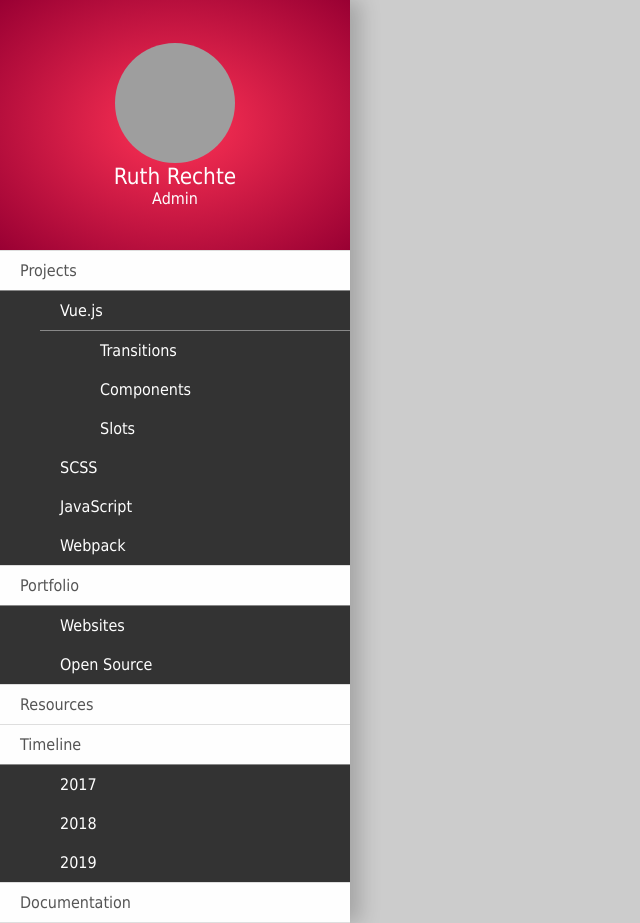
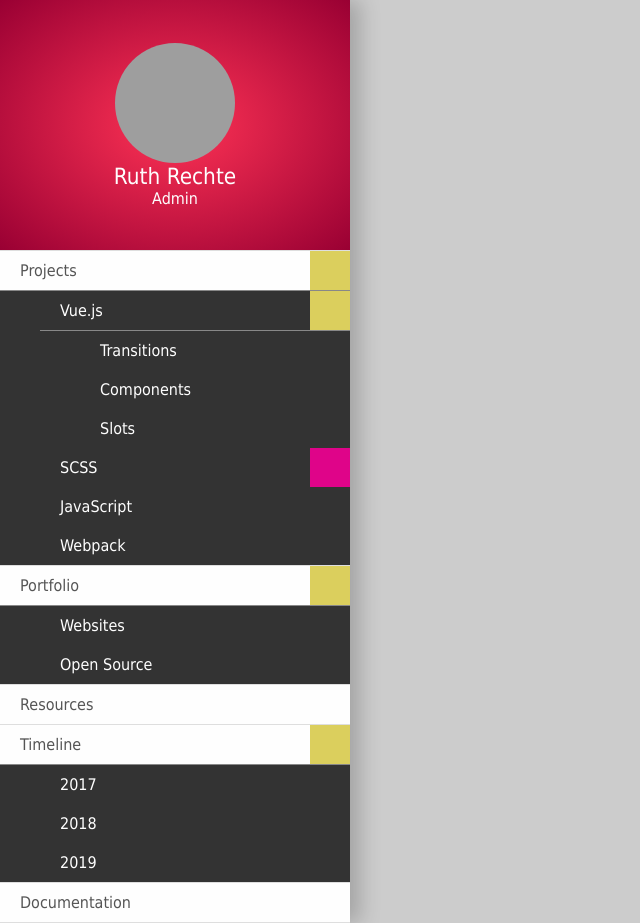
Before and after one commit to ronca85/webnoob__navigation, a Vue app: page / in a window 1280 px wide. Shown: the whole page, without its empty margins (0-640 px from the left). Built offline with nearby package versions, Linux system fonts and the light colour scheme; grey boxes are pictures that could not be loaded.

Commit message:
toggle buttons

```diff
--- a/src/components/Dropdown.vue
+++ b/src/components/Dropdown.vue
@@ -4,13 +4,13 @@
 	<li class="list__item list_item_sidebar"
 		v-for="(item, index) in list.subnav"
 		:key="'item'+index">
-		<span v-if="item.subnav"
-			class="icon"
-			:class="{'icon-open': !item.open,
-					'icon-closed': item.open}"></span>
-		<div class="text text_menu"
-			@click="item.open = !item.open">
+		<div class="text text_menu">
 			{{ item.title }}
+			<span v-if="item.subnav"
+				@click="item.open = !item.open"
+				class="icon"
+				:class="{'icon-open': !item.open,
+						'icon-closed': item.open}"></span>
 		</div>
 		<Dropdown class="dropdown"
 			v-if="item.subnav"
@@ -51,13 +51,23 @@ export default {
 	.text_menu {
 		padding: 10px 0;
 		text-indent: 20px;
+		position: relative;
 	}
 
 	.icon {
+		cursor: pointer;
 		position: absolute;
-		top: 12px;
-		right: 10px;
-		width: 30px;
-		height: 30px;
+		top: 0;
+		right: 0;
+		height: 100%;
+		display: block;
+		background-color: #39df5f;
+		width: 40px;
+		&.icon-open {
+			background-color: #df0489;
+		}
+		&.icon-closed {
+			background-color: #dbcf5d;
+		}
 	}
 </style>
--- a/src/components/Sidebar.vue
+++ b/src/components/Sidebar.vue
@@ -5,13 +5,13 @@
 		<li v-for="(item, index) in navigation"
 			class="list__item list_item_sidebar"
 			:key="'item'+index">
-			<span v-if="item.subnav"
-				class="icon"
-				:class="{'icon-open': !item.open,
-						'icon-closed': item.open}"></span>
-			<div class="text text_menu"
-				@click="item.open = !item.open">
+			<div class="text text_menu">
 				{{ item.title }}
+				<span v-if="item.subnav"
+					@click="item.open = !item.open"
+					class="icon"
+					:class="{'icon-open': !item.open,
+							'icon-closed': item.open}"></span>
 			</div>
 			<Dropdown class="dropdown"
 				v-if="item.subnav"
@@ -59,10 +59,8 @@
 
 	.list__item {}
 	.list_item_sidebar {
-		position: relative;
 		color: #555;
 		border-top: 1px solid #dedede;
-		cursor: pointer;
 	}
 
 	.dropdown {}
@@ -74,14 +72,24 @@
 	.text_menu {
 		padding: 10px 0;
 		text-indent: 20px;
+		position: relative;
 	}
 
 	.icon {
+		cursor: pointer;
 		position: absolute;
-		top: 12px;
-		right: 10px;
-		width: 30px;
-		height: 30px;
+		top: 0;
+		right: 0;
+		height: 100%;
+		display: block;
+		background-color: #39df5f;
+		width: 40px;
+	}
+	.icon-open {
+		background-color: #df0489;
+	}
+	.icon-closed {
+		background-color: #dbcf5d;
 	}
 }
 </style>
```
